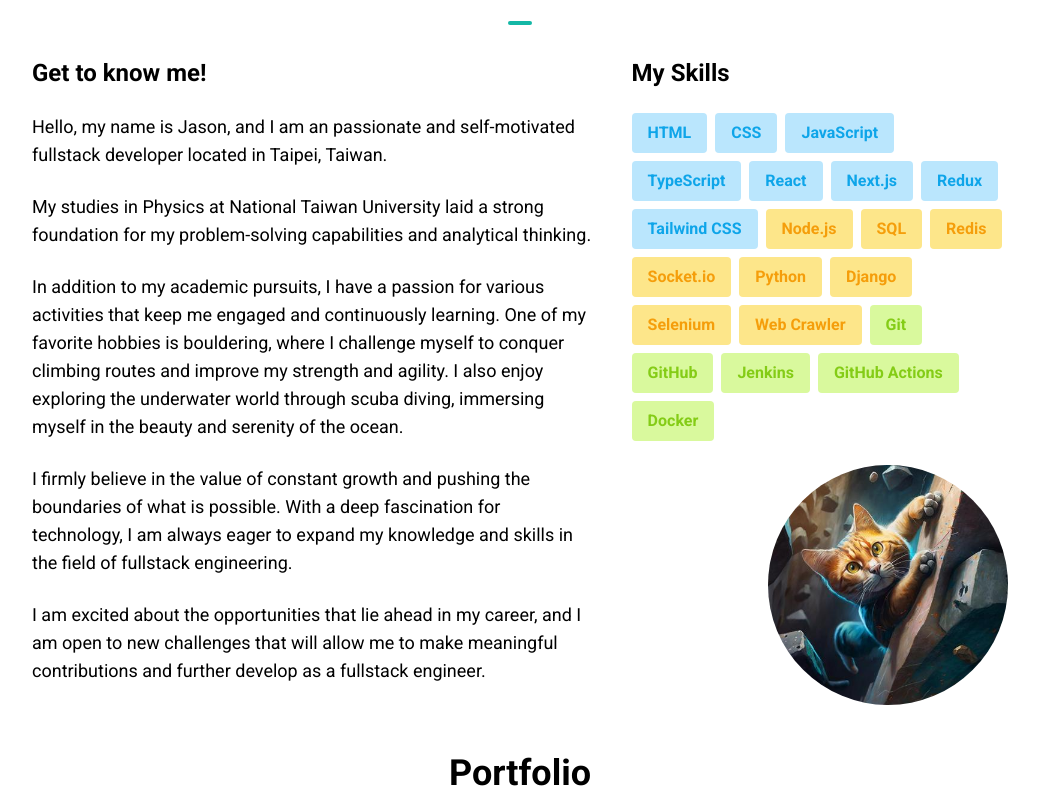
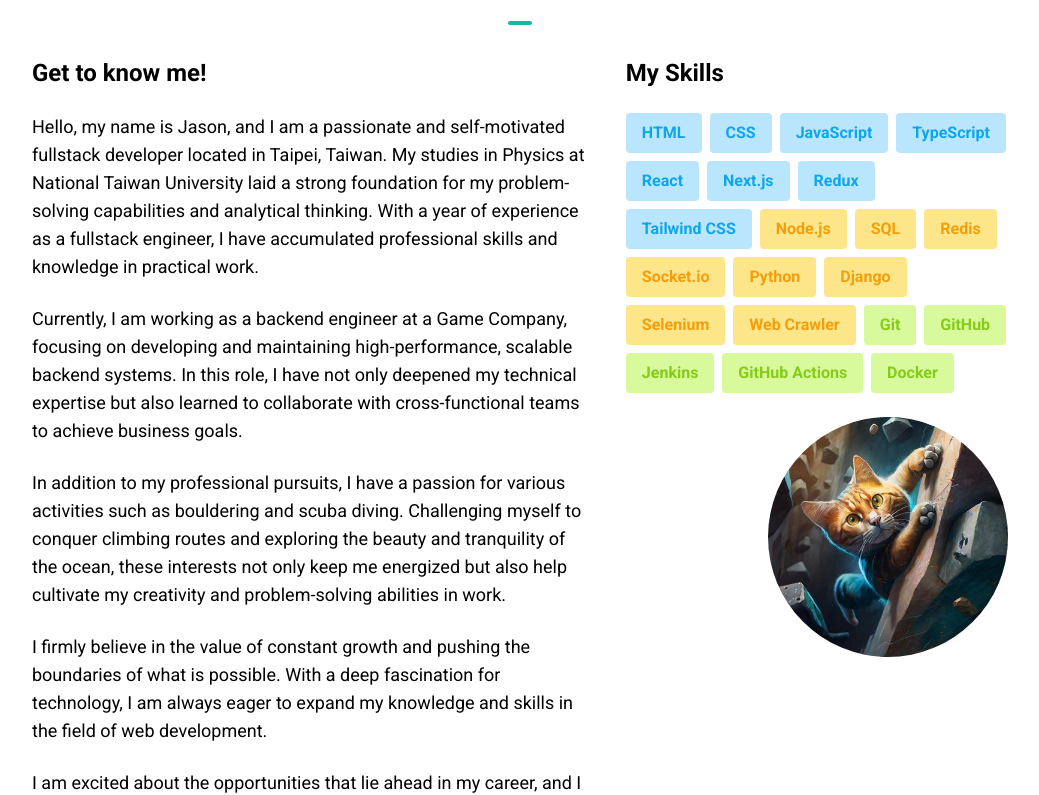
Before and after one commit to jasonluo07/jasonluo07-brand, a Next.js app: page / in a window 1280 px wide. Shown: the part 775-1570 px from the top of the page, without its empty margins (120-1159 px from the left). Built offline with nearby package versions, Linux system fonts and the light colour scheme.

Commit message:
feat: Update abort section text

```diff
--- a/src/app/components/AboutSection/index.tsx
+++ b/src/app/components/AboutSection/index.tsx
@@ -47,23 +47,26 @@ const AboutSection = function ({ appendClass }: AboutSectionProps) {
           <h3 className="mb-6 text-center text-2xl font-bold md:text-left">Get to know me!</h3>
           <article className="flex flex-col space-y-6 text-lg">
             <p>
-              Hello, my name is Jason, and I am an passionate and self-motivated fullstack developer located in Taipei,
-              Taiwan.
+              Hello, my name is Jason, and I am a passionate and self-motivated fullstack developer located in Taipei,
+              Taiwan. My studies in Physics at National Taiwan University laid a strong foundation for my
+              problem-solving capabilities and analytical thinking. With a year of experience as a fullstack engineer, I
+              have accumulated professional skills and knowledge in practical work.
             </p>
             <p>
-              My studies in Physics at National Taiwan University laid a strong foundation for my problem-solving
-              capabilities and analytical thinking.
+              Currently, I am working as a backend engineer at a Game Company, focusing on developing and maintaining
+              high-performance, scalable backend systems. In this role, I have not only deepened my technical expertise
+              but also learned to collaborate with cross-functional teams to achieve business goals.
             </p>
             <p>
-              In addition to my academic pursuits, I have a passion for various activities that keep me engaged and
-              continuously learning. One of my favorite hobbies is bouldering, where I challenge myself to conquer
-              climbing routes and improve my strength and agility. I also enjoy exploring the underwater world through
-              scuba diving, immersing myself in the beauty and serenity of the ocean.
+              In addition to my professional pursuits, I have a passion for various activities such as bouldering and
+              scuba diving. Challenging myself to conquer climbing routes and exploring the beauty and tranquility of
+              the ocean, these interests not only keep me energized but also help cultivate my creativity and
+              problem-solving abilities in work.
             </p>
             <p>
               I firmly believe in the value of constant growth and pushing the boundaries of what is possible. With a
-              deep fascination for technology, I am always eager to expand my knowledge and skills in the field of
-              fullstack engineering.
+              deep fascination for technology, I am always eager to expand my knowledge and skills in the field of web
+              development.
             </p>
             <p>
               I am excited about the opportunities that lie ahead in my career, and I am open to new challenges that
```
